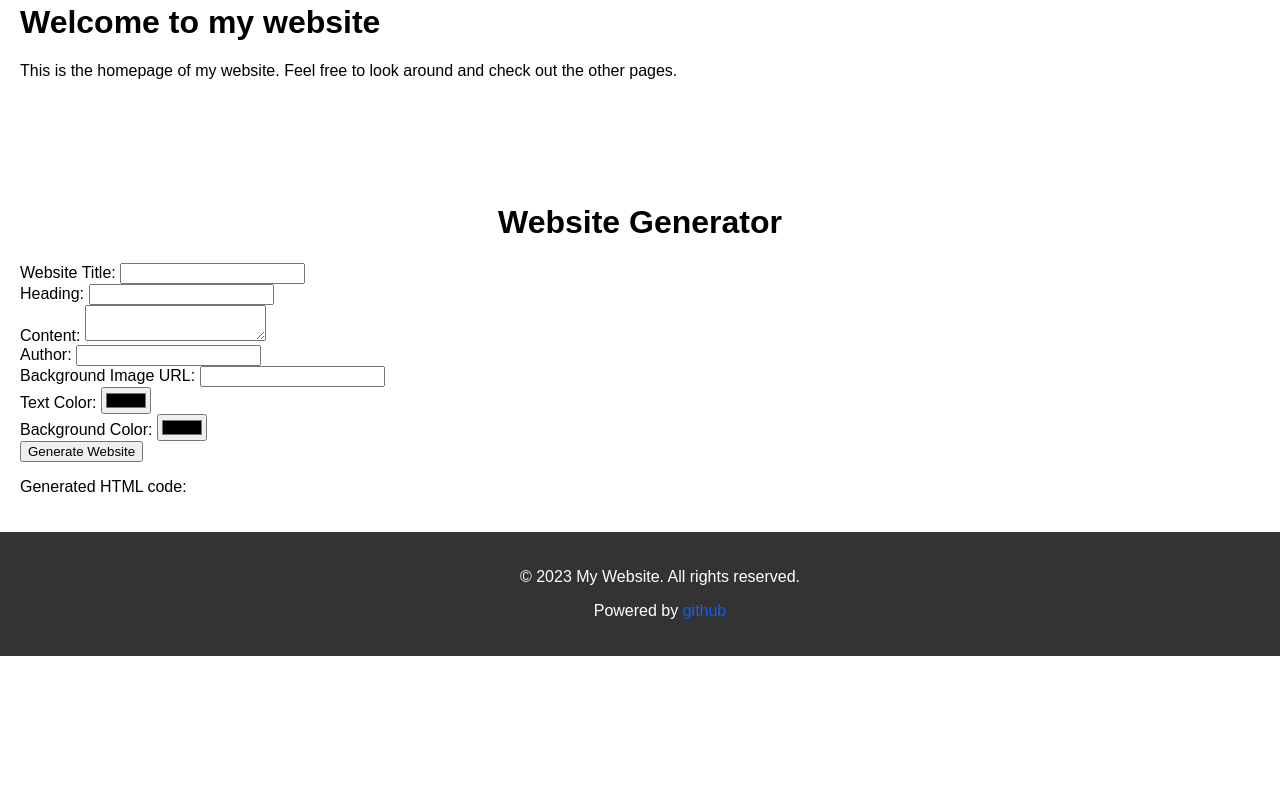
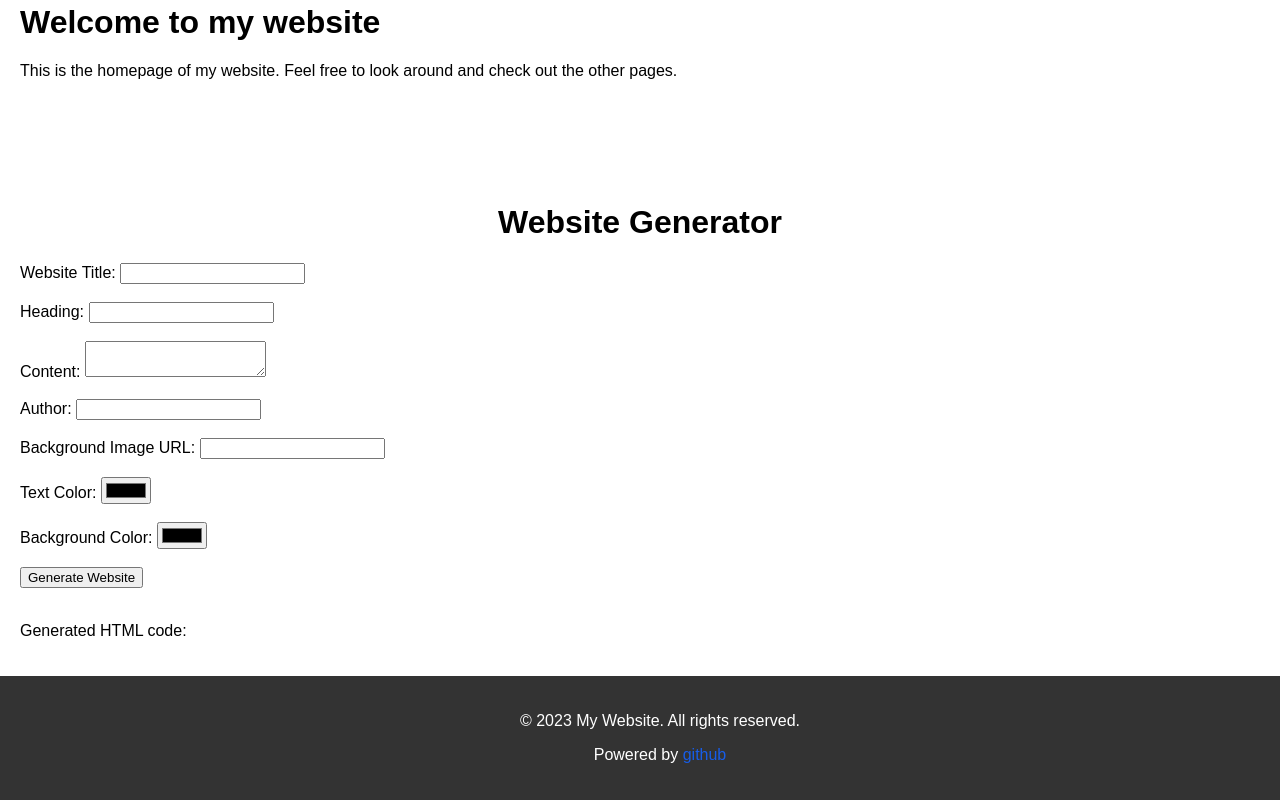
Before and after one commit to shanravins0/Trojanhorses_TechNightCSI, a plain HTML site: page home.html in a window 1280 px wide. Shown: the part 866-1666 px from the top of the page. Before the commit the page ends 1522 px from the top, so only its background shows below. Drawn offline with nearby package versions, Linux system fonts and the light colour scheme.

Commit message:
Add files via upload

```diff
--- a/home.html
+++ b/home.html
@@ -57,27 +57,27 @@
 
         <form>
           <label for="titleInput">Website Title:</label>
-          <input type="text" id="titleInput" name="titleInput"><br>
+          <input type="text" id="titleInput" name="titleInput"><br><br>
 
           <label for="headingInput">Heading:</label>
-          <input type="text" id="headingInput" name="headingInput"><br>
+          <input type="text" id="headingInput" name="headingInput"><br><br>
 
           <label for="contentInput">Content:</label>
-          <textarea id="contentInput" name="contentInput"></textarea><br>
+          <textarea id="contentInput" name="contentInput"></textarea><br><br>
 
           <label for="authorInput">Author:</label>
-          <input type="text" id="authorInput" name="authorInput"><br>
+          <input type="text" id="authorInput" name="authorInput"><br><br>
 
           <label for="backgroundImageInput">Background Image URL:</label>
-          <input type="text" id="backgroundImageInput" name="backgroundImageInput"><br>
+          <input type="text" id="backgroundImageInput" name="backgroundImageInput"><br><br>
 
           <label for="textColorInput">Text Color:</label>
-          <input type="color" id="textColorInput" name="textColorInput"><br>
+          <input type="color" id="textColorInput" name="textColorInput"><br><br>
 
           <label for="backgroundColorInput">Background Color:</label>
-          <input type="color" id="backgroundColorInput" name="backgroundColorInput"><br>
+          <input type="color" id="backgroundColorInput" name="backgroundColorInput"><br><br>
 
-          <input type="button" id="generateBtn" value="Generate Website"><br>
+          <input type="button" id="generateBtn" value="Generate Website"><br><br>
         </form>
 
         <p>Generated HTML code:</p>
```
